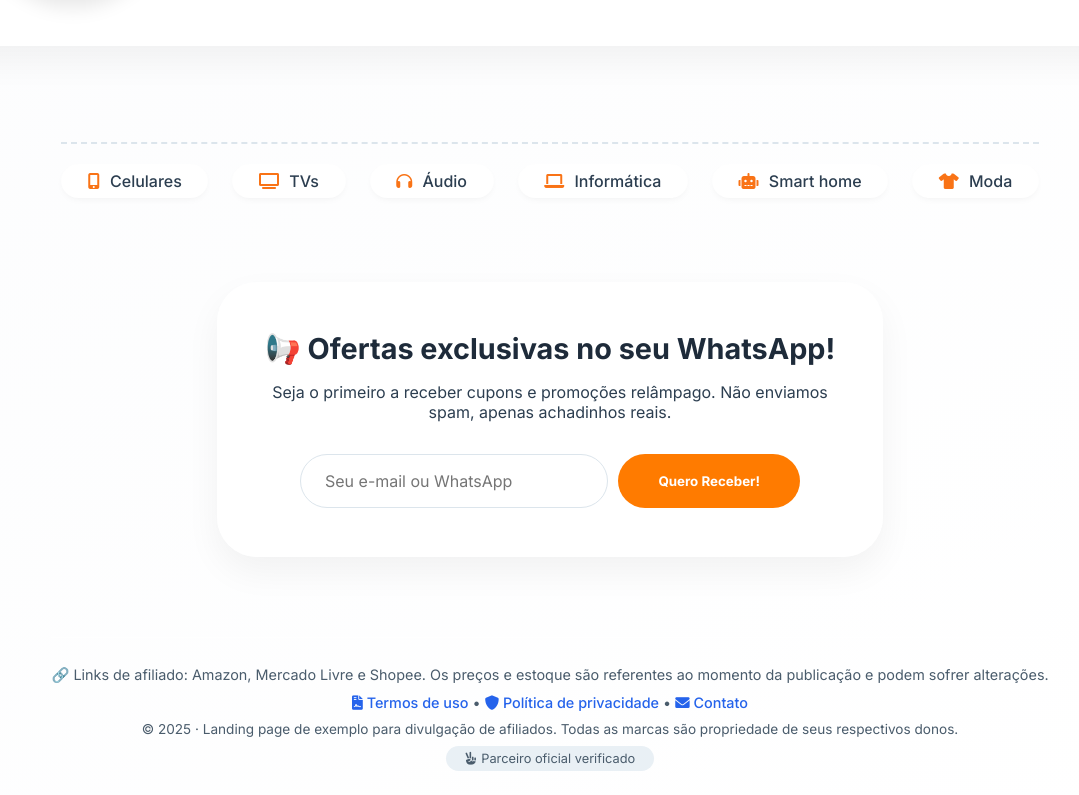
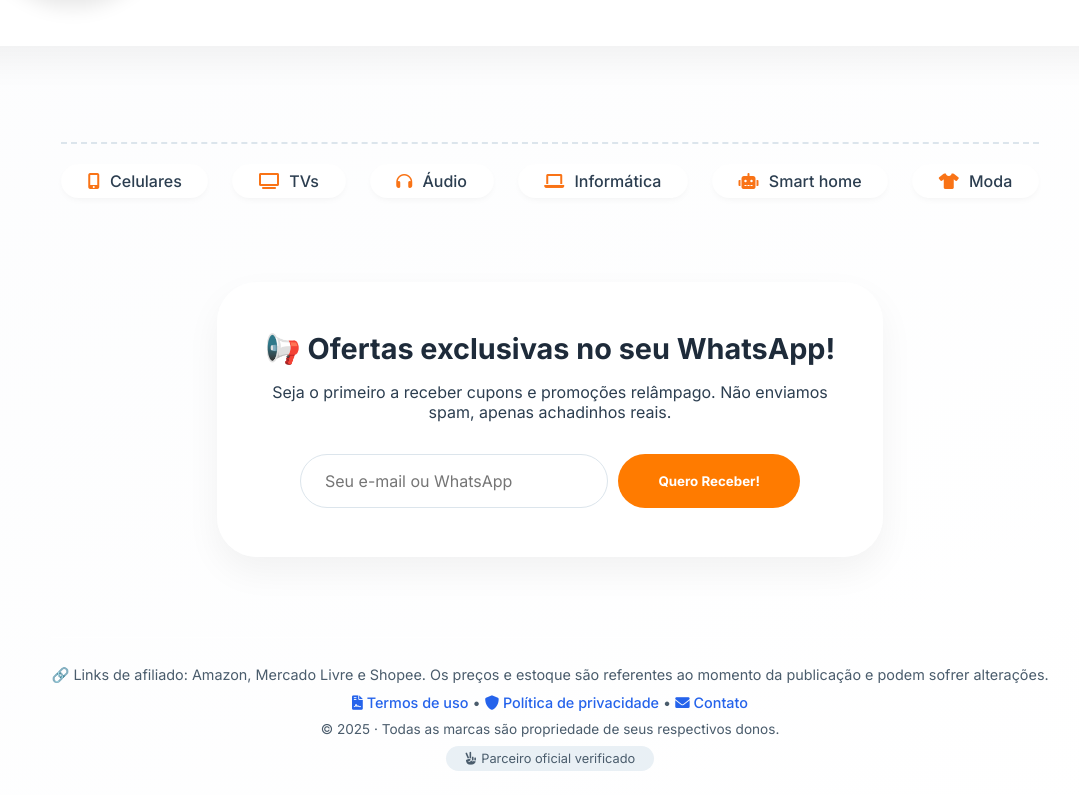
Before and after one commit to jacson834/mardecarol, a plain HTML site: page index.html in a window 1280 px wide. Shown: the part 1869-2664 px from the top of the page, without its empty margins (90-1169 px from the left). Drawn offline with Linux system fonts and the light colour scheme; no server answers.

Commit message:
Add files via upload

```diff
--- a/index.html
+++ b/index.html
@@ -179,8 +179,7 @@
             <a href="#"><i class="fas fa-shield-alt"></i> Política de privacidade</a> •
             <a href="#"><i class="fas fa-envelope"></i> Contato</a>
         </p>
-        <p style="font-size:0.85rem;">© 2025 · Landing page de exemplo para divulgação de afiliados. Todas as marcas
-            são propriedade de seus respectivos donos.</p>
+        <p style="font-size:0.85rem;">© 2025 · Todas as marcas são propriedade de seus respectivos donos.</p>
         <!-- selo extra -->
         <span style="background: #e9f0f5; padding: 0.3rem 1.2rem; border-radius: 30px; font-size:0.8rem;"><i
                 class="fas fa-hand-peace"></i> Parceiro oficial verificado</span>
```
